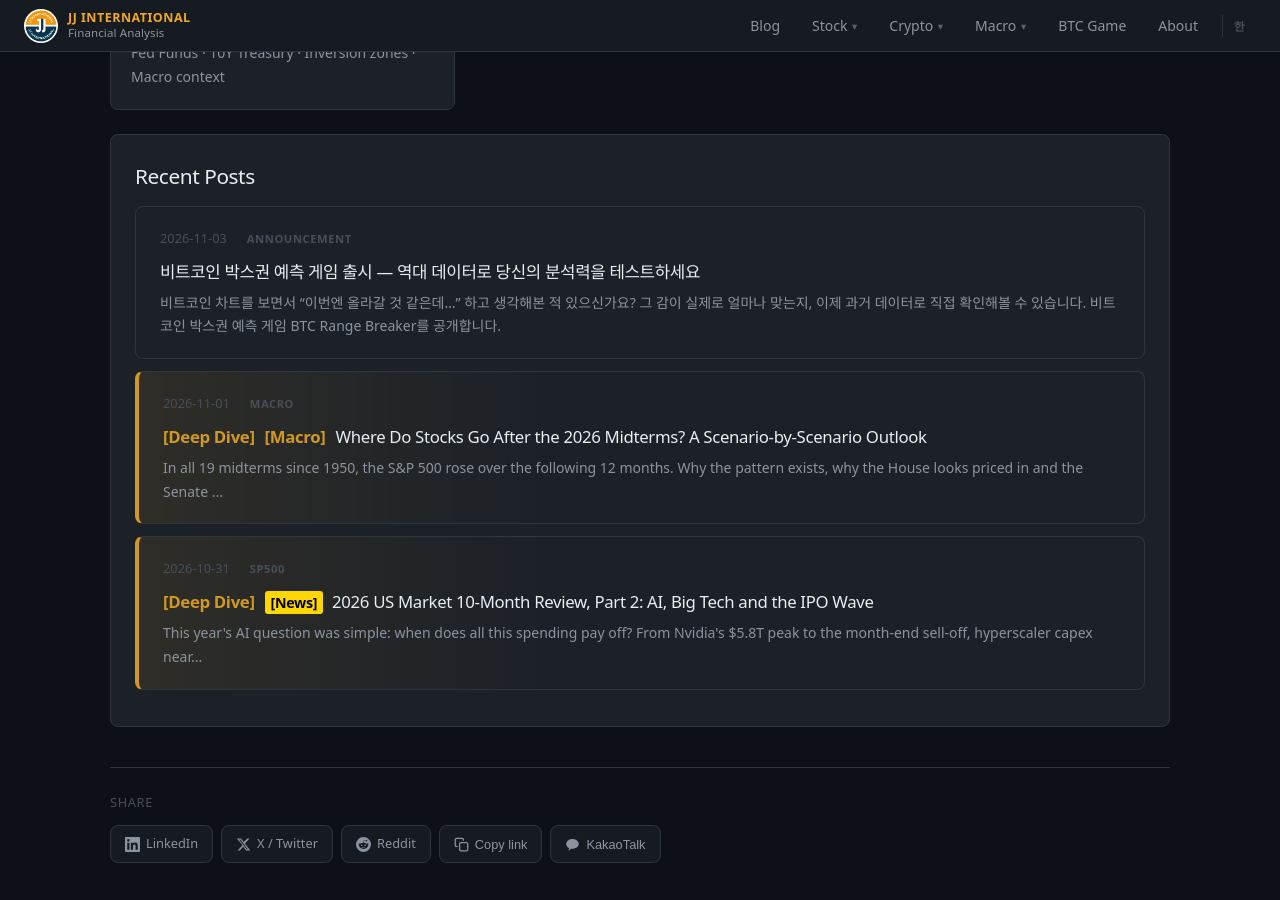
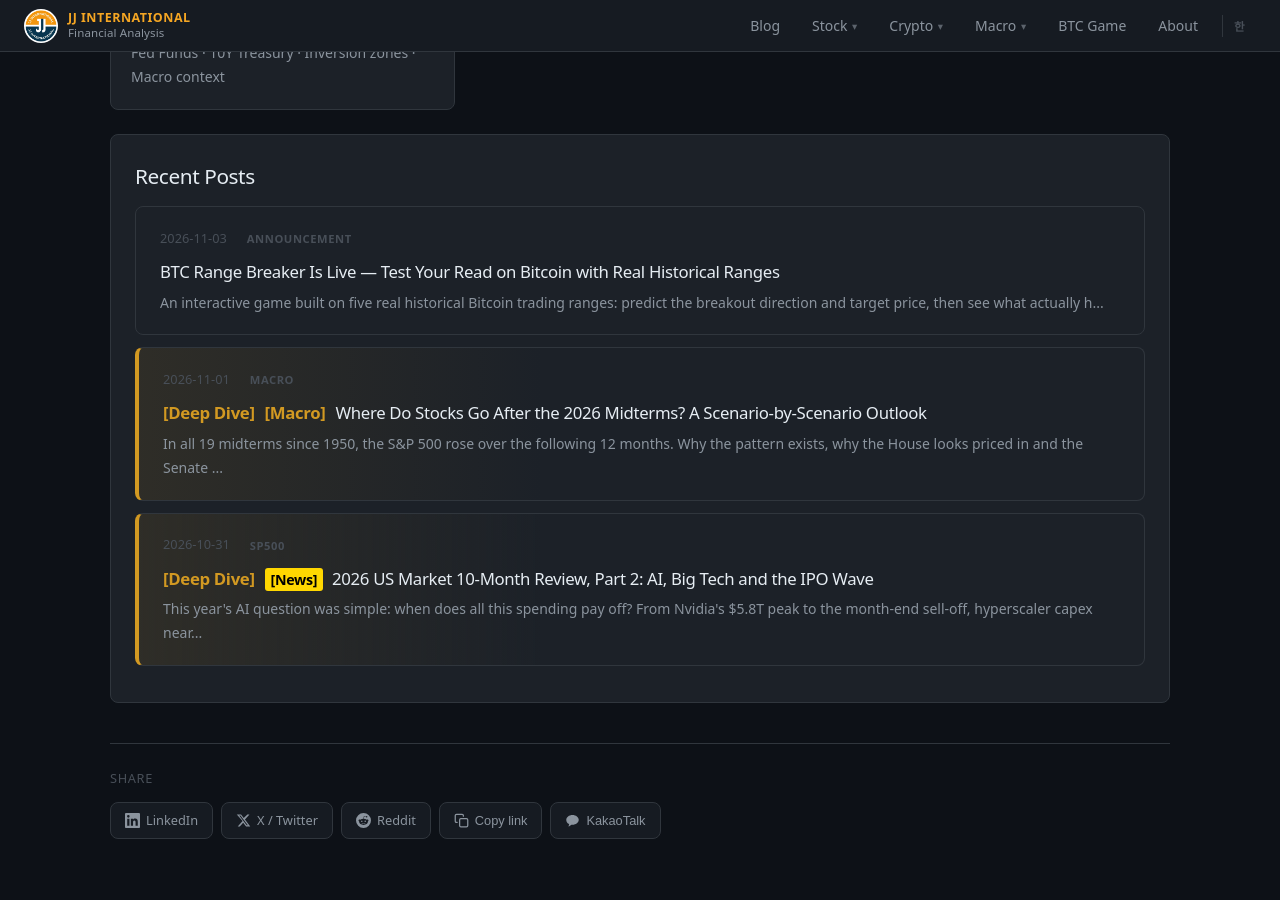
Before and after one commit to jaegunjung/finance, a Jekyll site: the page built from index.html, in a window 1280 px wide and 900 px high, scrolled down 4675 px. Built offline with Jekyll 4.4.1, drawn with Linux system fonts in a browser that asks for light colours; a script that is not in the unit is left out.

Commit message:
Add English title and excerpt to the BTC Range Breaker post
The post had only a Korean title, so EN mode on / and /blog/ showed Korean and the K integration tests failed on every push since it landed.

Co-Authored-By: Claude Opus 5.5 <noreply@anthropic.com>

```diff
--- a/_posts/2026-11-03-btc-range-breaker-game.md
+++ b/_posts/2026-11-03-btc-range-breaker-game.md
@@ -1,6 +1,11 @@
 ---
 layout: post
 title: "비트코인 박스권 예측 게임 출시 — 역대 데이터로 당신의 분석력을 테스트하세요"
+title_ko: "비트코인 박스권 예측 게임 출시 — 역대 데이터로 당신의 분석력을 테스트하세요"
+title_en: "BTC Range Breaker Is Live — Test Your Read on Bitcoin with Real Historical Ranges"
+excerpt: "실제 역사적 BTC 박스권 5개 시나리오로 방향과 목표가를 예측하는 인터랙티브 게임을 만들었습니다."
+excerpt_ko: "실제 역사적 BTC 박스권 5개 시나리오로 방향과 목표가를 예측하는 인터랙티브 게임을 만들었습니다."
+excerpt_en: "An interactive game built on five real historical Bitcoin trading ranges: predict the breakout direction and target price, then see what actually happened."
 date: 2026-11-03
 categories: announcement
 tags: [bitcoin, 게임, 비트코인, 투자분석]
```
